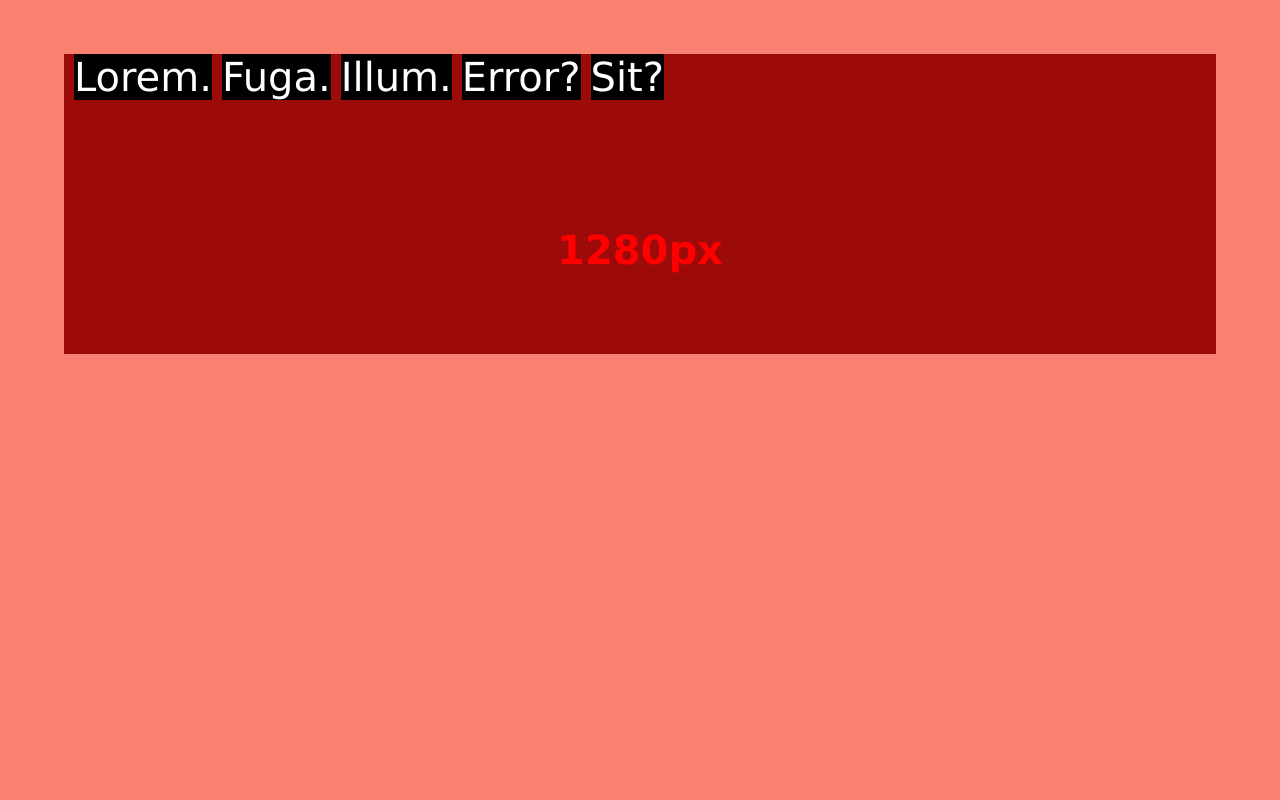
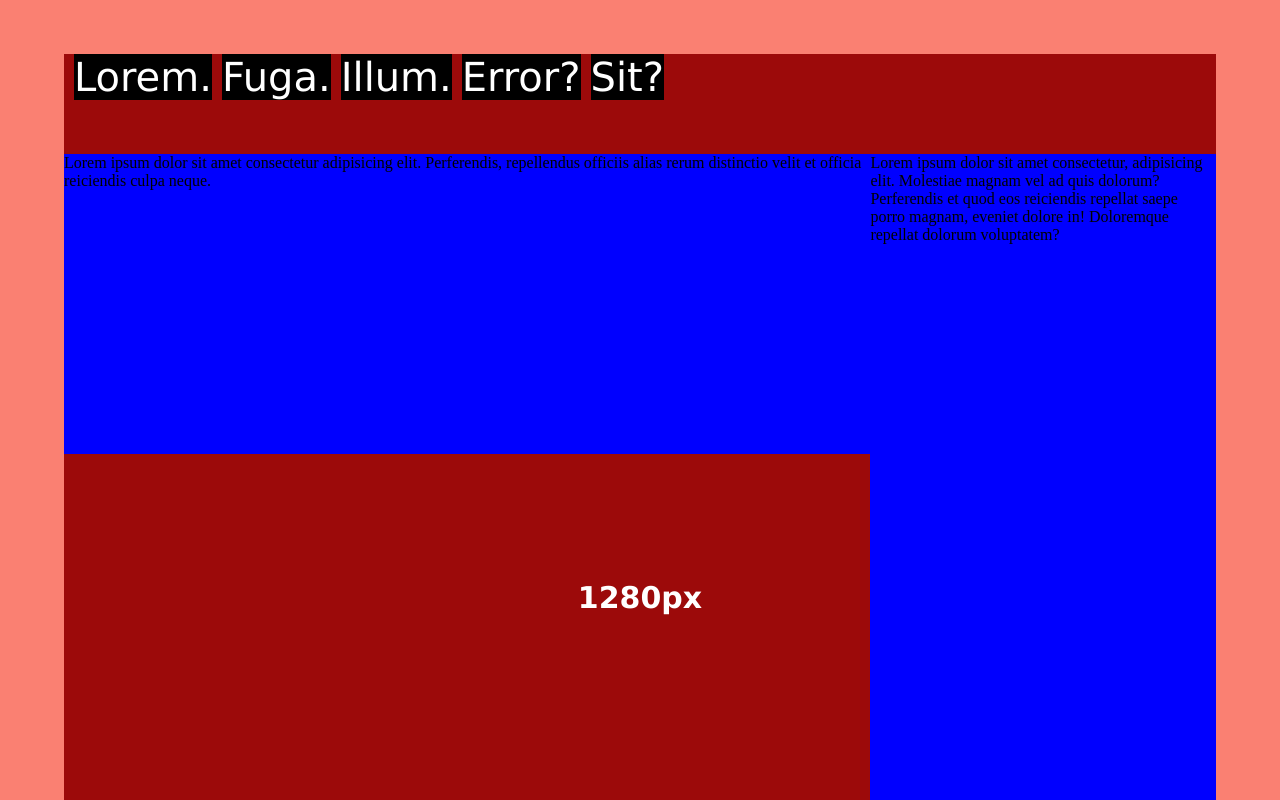
Before and after one commit to KarenLopezB/ulsa-app-responsive, a plain HTML site: page index.html in a window 1280 px wide. Shown: the top 800 px of the page. Drawn offline with Linux system fonts and the light colour scheme.

Commit message:
section-container, options-container

```diff
--- a/index.html
+++ b/index.html
@@ -24,12 +24,21 @@
     <br><br><br>
 
     <div id="container" class="container">
+        <div class="options-container" id="options-container">
         <!--div.section*5>lorem1-->
         <div class="section">Lorem.</div>
         <div class="section">Fuga.</div>
         <div class="section">Illum.</div>
         <div class="section">Error?</div>
         <div class="section">Sit?</div>
+        </div>
+        <div class="section-container" id="section-container">
+        <!--div.section1#section1>Lorem30 -->
+        <div class="section1" id="section1">Lorem ipsum dolor sit amet consectetur adipisicing elit. Perferendis, repellendus officiis alias rerum distinctio velit et officia reiciendis culpa neque.
+        </div>
+        <div class="section2" id="section2">Lorem ipsum dolor sit amet consectetur, adipisicing elit. Molestiae magnam vel ad quis dolorum? Perferendis et quod eos reiciendis repellat saepe porro magnam, eveniet dolore in! Doloremque repellat dolorum voluptatem?
+        </div>
+        </div>
     </div>
 
     <script text="text/javascript" src="app.js"></script>
--- a/style.css
+++ b/style.css
@@ -38,14 +38,16 @@ body{
     color: white;
     text-align: center;
     position: absolute;
-    top: 25%;
+    top: 70%;
     left: 0;
     right: 0;
 }
 
 .container{
     width: 90%;
-    height: 300px;
+    overflow: hidden;
+    min-height: 100px; /* Esto ayuda para que al cambiar el ajuste de la pantalla, siga apareciendo todo
+    el texto que corresponde, pero el overflow, debe estar en hidden. */
     background-color: rgb(156, 10, 10);
     margin: 0 auto;
 }
@@ -61,12 +63,35 @@ body{
     margin-left: 10px;
 }
 
+.section1{
+    width: 70%;
+    min-height: 300px;
+    overflow: hidden;
+    background-color: blue;
+    color: black;
+    float: left;
+}
+
+.section2{
+    width: 30%;
+    min-height: 3500px;
+    overflow: hidden;
+    background-color: blue;
+    color: black;
+    float: left;
+}
+
+.section-container, .options-container{
+    width: 100%;
+    min-height: 100px;
+}
+
     @media only screen and (max-width:1400px){
         body{
            background-color: salmon;
             }
             .pixels-text{
-                color: red;
+                color: white
                 font-size: 40px;
                 font-family: Verdana, Geneva, Tahoma, sans-serif;
 
@@ -115,4 +140,8 @@ body{
             .container{
                 width:100%;
             }
+
+            .section1, .section2{
+                font-size: 30px;
+            }
     }
```
